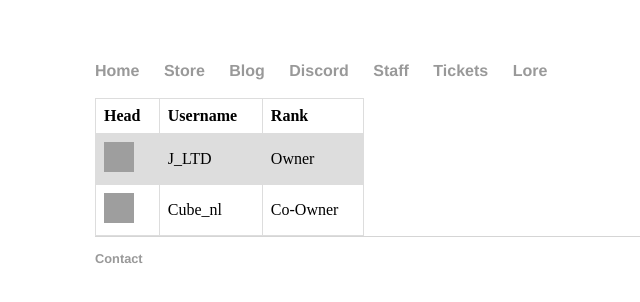
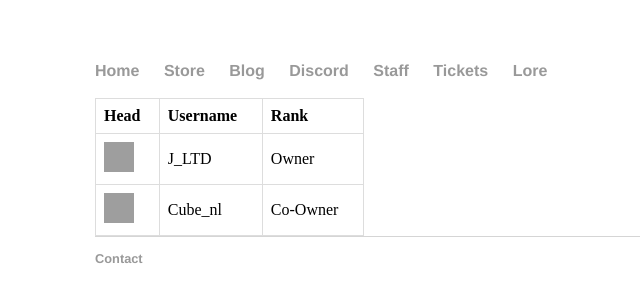
Before and after one commit to JustGamingLTD/justgamingltd.github.io2, a Jekyll site: the page built from staff/index.html, in a window 1280 px wide. Shown: the top 302 px of the page, without its empty margins (97-737 px from the left). Built offline with Jekyll 4.4.1, drawn with Linux system fonts in a browser that asks for light colours; grey boxes are pictures that could not be loaded.

Commit message:
Update main.css

```diff
--- a/css/main.css
+++ b/css/main.css
@@ -9,10 +9,6 @@ td, th {
     border: 1px solid #dddddd;
     text-align: left;
     padding: 8px;
-}
-
-tr:nth-child(even) {
-    background-color: #dddddd;
 }
 
 a { text-decoration: none; color: #999; }
```
